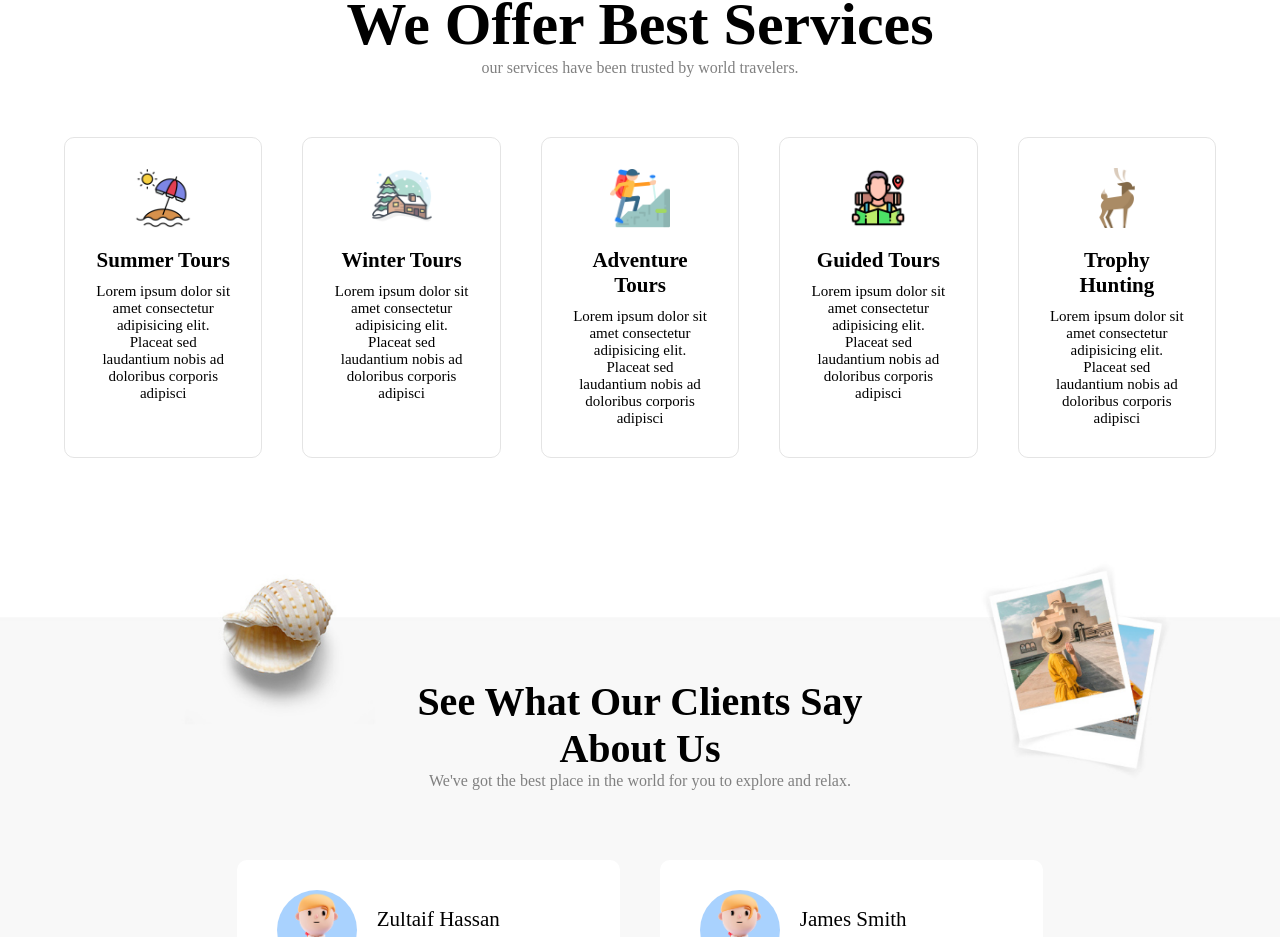
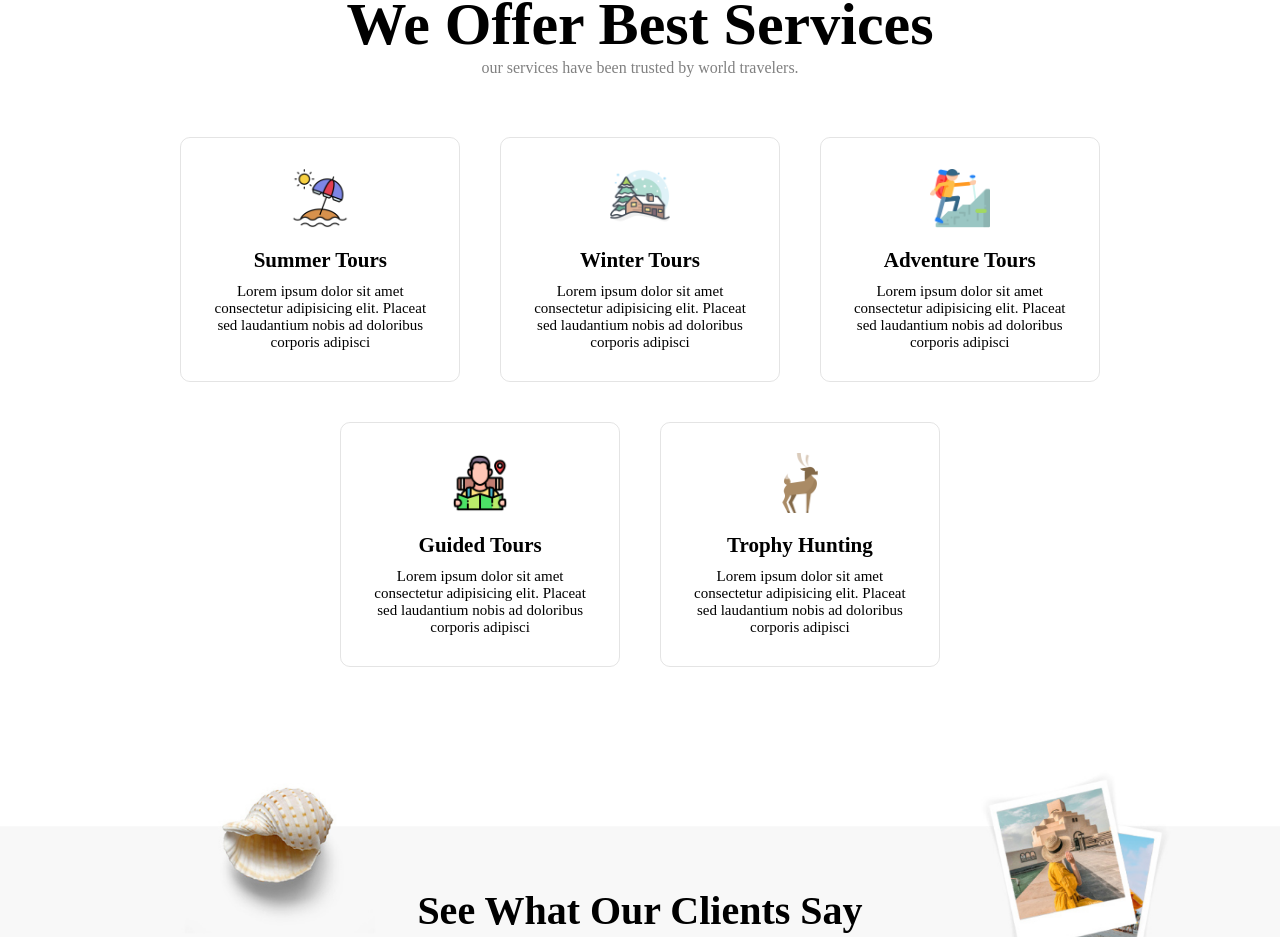
Before and after one commit to zultaifhassan/Tourism-Website, a React (Create React App) app: page / in a window 1280 px wide. Shown: the part 1700-2637 px from the top of the page. Built offline with nearby package versions, Linux system fonts and the light colour scheme; a web font is replaced by a local one.

Commit message:
little changes

```diff
--- a/src/components/Destinations/destination.css
+++ b/src/components/Destinations/destination.css
@@ -37,3 +37,9 @@
     background-color: #fff;
     padding: 3px 15px;
 }
+
+.destinations-pictures p:hover {
+    background-color: #000;
+    color: #fff;
+    cursor: pointer;
+}
--- a/src/components/homefirst/Services/service.css
+++ b/src/components/homefirst/Services/service.css
@@ -29,7 +29,9 @@
 
 .services-boxes {
   display: flex;
+  flex-wrap: wrap;
   gap: 40px;
+  justify-content: center;
 }
 
 .service-box1 {
@@ -41,6 +43,7 @@
   flex-direction: column;
   gap: 10px;
   align-items: center;
+  width: 18.9%;
 }
 
 .service-box1:hover {
```
Also changed, not shown: src/components/homefirst/Services/Services.jsx (line endings or trailing spaces).
